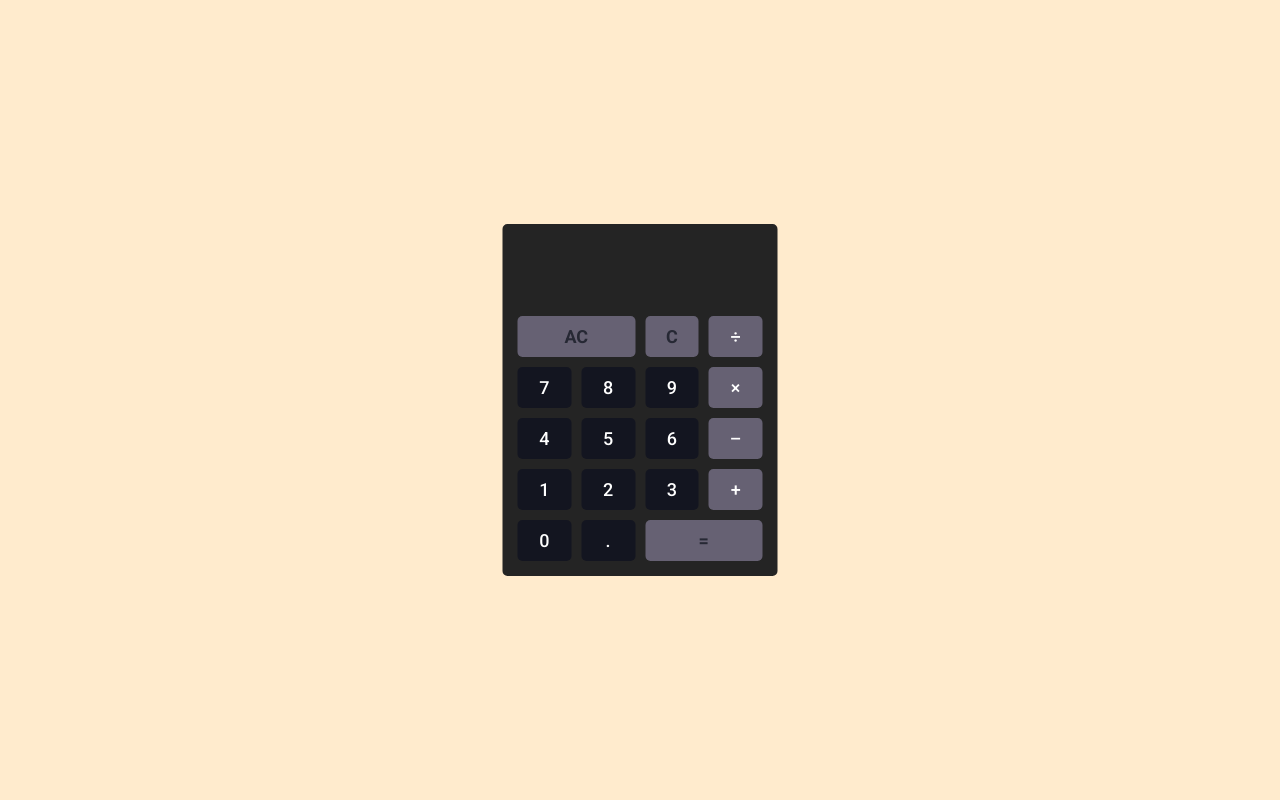
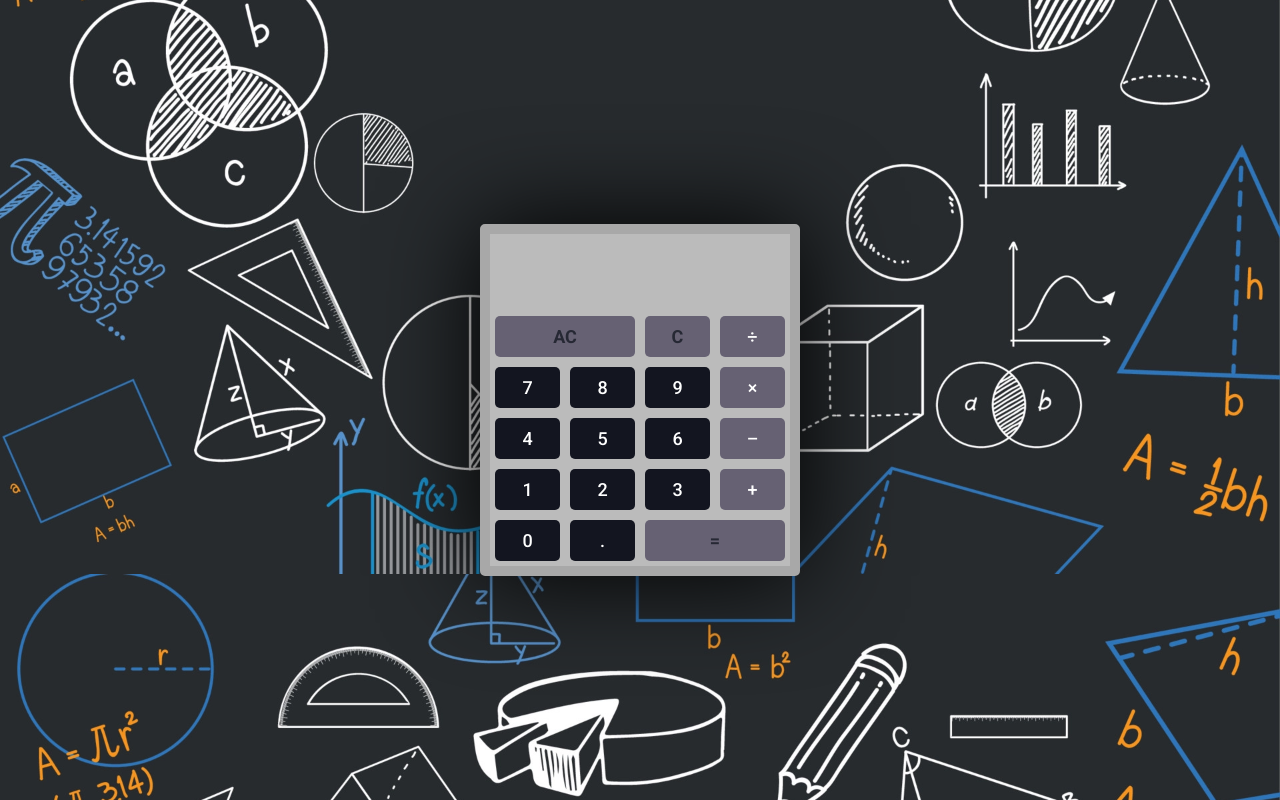
Before and after one commit to vikas-parmar/calculator, a React (Vite) app: page / in a window 1280 px wide. Built offline with nearby package versions, Linux system fonts and the light colour scheme.

Commit message:
css update

```diff
--- a/src/App/App.css
+++ b/src/App/App.css
@@ -1,27 +1,15 @@
-@import url('https://fonts.googleapis.com/css2?family=Roboto:wght@400;500;700;900&display=swap');
-
-*{
-    font-family: 'Roboto', sans-serif;
-    font-size: 18px;
-}
-
-body{
-    display: flex;
-    justify-content: center;
-    align-items: center;
-}
-
 .container{
     top: 50%;
     left: 50%;
     position: absolute;
     transform: translate(-50%, -50%);
     margin: 0 auto;
-    width: 255px;
+    width: 300px;
     text-align: center;
-    border: 10px solid  #242424;
+    border: 10px solid  #a8a8a8;
     border-radius: 5px;
-    background-color:  #242424;
+    background-color:  #bbbbbb;
+    box-shadow: 0px 0px 100px #000000;
 }
 
 .keypad{
@@ -33,7 +21,7 @@ body{
 input[type="text"] {
     height: 75px;
     width: 249px;
-    background-color: #242424;
+    background-color:#bbbbbb;
     border: 0px;
     color: #fff;
     text-align: right;
--- a/src/App/App.jsx
+++ b/src/App/App.jsx
@@ -1,5 +1,5 @@
-import { useState } from 'react'
-import './App.css'
+import { useState } from 'react';
+import './App.css';
 
 const App = () => {
   const [result, setResult] = useState("");
@@ -53,4 +53,4 @@ const App = () => {
   )
 }
 
-export default App
+export default App;
--- a/src/Main/index.css
+++ b/src/Main/index.css
@@ -1,3 +1,15 @@
+@import url('https://fonts.googleapis.com/css2?family=Roboto:wght@400;500;700;900&display=swap');
+
+*{
+    font-family: 'Roboto', sans-serif;
+    font-size: 18px;
+}
+
 body{
-    background-color:blanchedalmond;
+    display: flex;
+    justify-content: center;
+    align-items: center;
+    background: url('../Assets/math-1.webp') center center/cover;
+    margin: 0;
+    top: 0;
 }
```
Also changed, not shown: src/Assets/math-1.webp (added).
